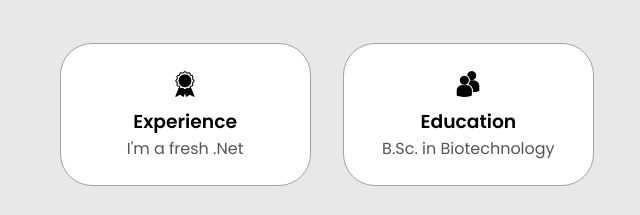
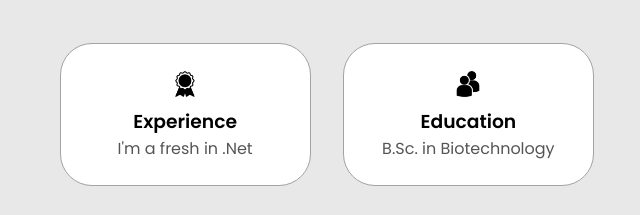
Before and after one commit to peeyush19/html-css-js-portfolio, a plain HTML site: page index.html in a window 1280 px wide. Shown: the part 1080-1295 px from the top of the page, 526-1166 px from the left. Drawn offline with Linux system fonts and the light colour scheme.

Commit message:
Update index.html

```diff
--- a/index.html
+++ b/index.html
@@ -100,7 +100,7 @@
                 class="icon"
               />
               <h3>Experience</h3>
-              <p>I'm a fresh .Net</p>
+              <p>I'm a fresh in .Net</p>
             </div>
             <div class="details-container">
               <img
```
